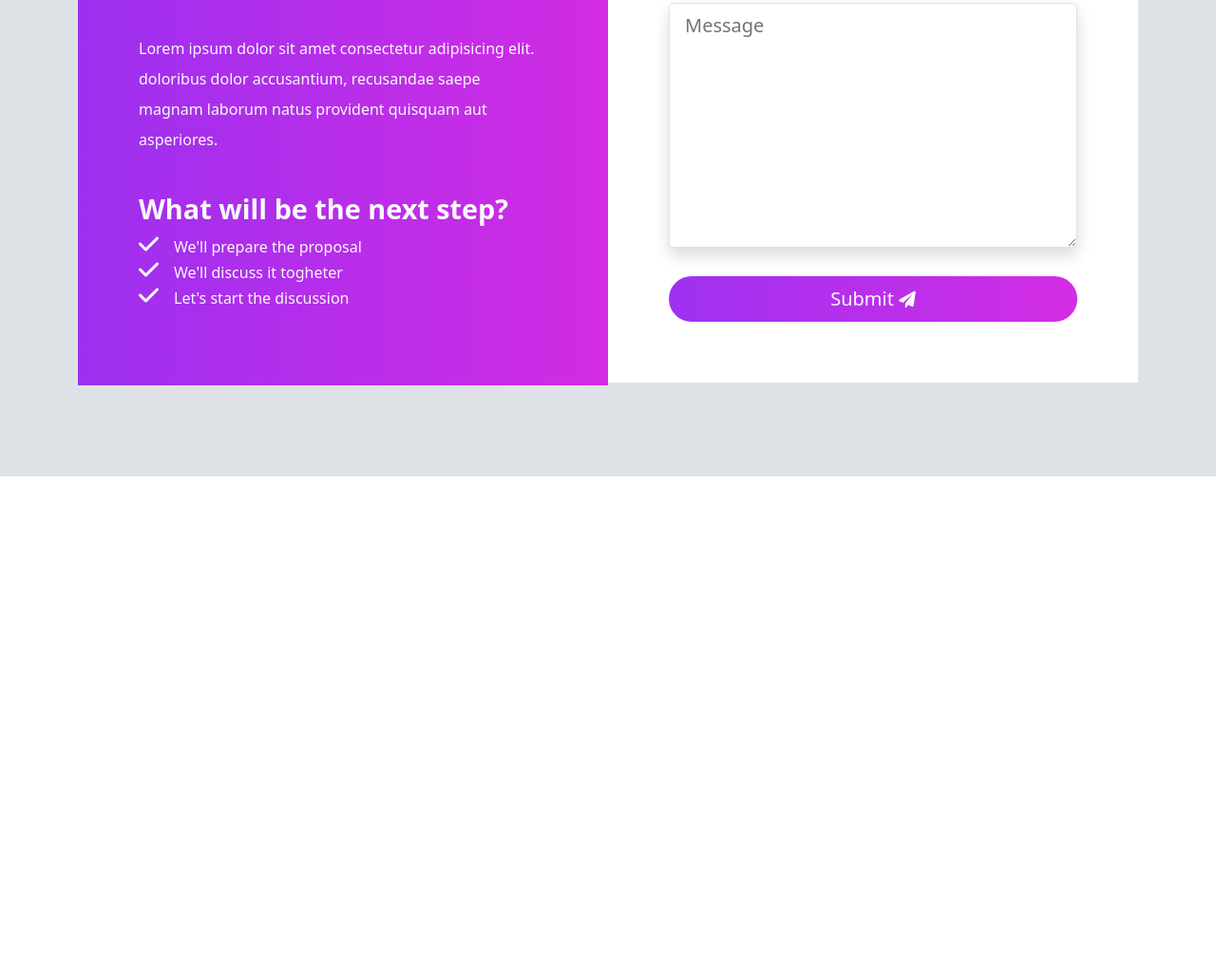
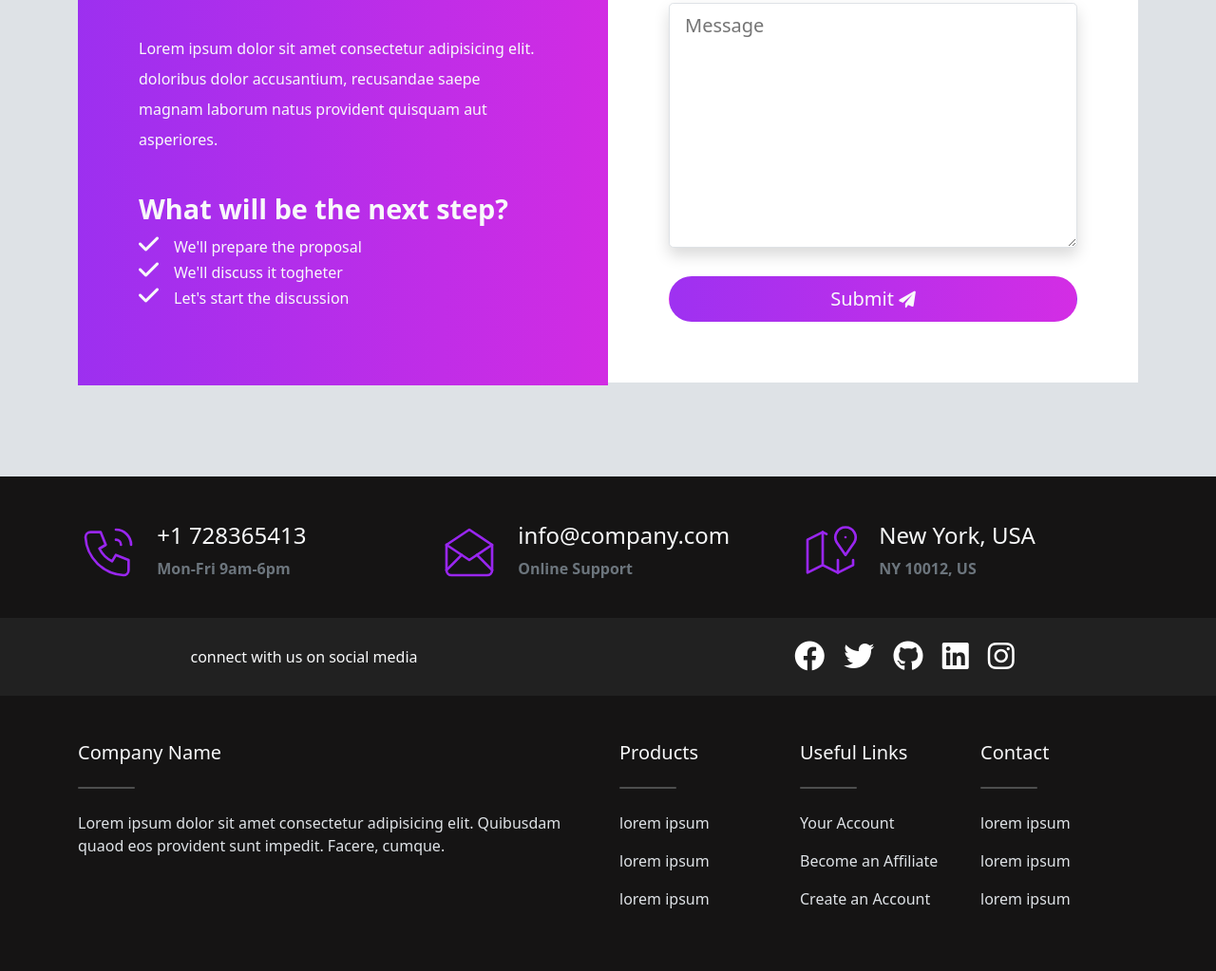
Before and after one commit to lucasrn9/bootstrap-sass, a website: page index.html in a window 1280 px wide. Shown: the part 7533-8556 px from the top of the page at 95% size. Before the commit the page ends 8035 px from the top, so only its background shows below. Drawn offline with nearby package versions, Linux system fonts and the light colour scheme.

Commit message:
Add section footer

```diff
--- a/index.html
+++ b/index.html
@@ -25,22 +25,22 @@
       <div class="collapse navbar-collapse justify-content-lg-end" id="navbarNav">
         <ul class="navbar-nav">
           <li class="nav-item">
-            <a class="nav-link active" aria-current="page" href="#">Home</a>
+            <a class="nav-link active" aria-current="page" href="#home">Home</a>
           </li>
           <li class="nav-item">
-            <a class="nav-link" href="#">Services</a>
+            <a class="nav-link" href="#services">Services</a>
           </li>
           <li class="nav-item">
-            <a class="nav-link" href="#">Testmonials</a>
+            <a class="nav-link" href="#testimonials">Testmonials</a>
           </li>
           <li class="nav-item">
-            <a class="nav-link" href="#">Faq</a>
+            <a class="nav-link" href="#faq">Faq</a>
           </li>
           <li class="nav-item">
-            <a class="nav-link" href="#">Portfolio</a>
+            <a class="nav-link" href="#portfolio">Portfolio</a>
           </li>
           <li class="nav-item">
-            <a class="nav-link" href="#">Contact</a>
+            <a class="nav-link" href="#contact">Contact</a>
           </li>
         </ul>
         <button type="button" class=" btn btn-nav-contact btn-lg rounded-pill ms-xl-3 d-none d-md-block"> +1 728365413
@@ -655,7 +655,107 @@
     </div>
     </div>
   </section>
+  <!-- footer -->
+  <section class="footer py-5" id="footer">
+    <div class="container">
+      <div class="row footer-headings">
+        <div class="col-12 col-md-4 d-flex d-md-block d-lg-flex">
+            <div class="footer-headings-icon">
+              <svg xmlns="http://www.w3.org/2000/svg" class="icon icon-tabler icon-tabler-phone-call"  viewBox="0 0 24 24" stroke-width="1" fill="none" stroke-linecap="round" stroke-linejoin="round">
+                <path stroke="none" d="M0 0h24v24H0z" fill="none"/>
+                <path d="M5 4h4l2 5l-2.5 1.5a11 11 0 0 0 5 5l1.5 -2.5l5 2v4a2 2 0 0 1 -2 2a16 16 0 0 1 -15 -15a2 2 0 0 1 2 -2" />
+                <path d="M15 7a2 2 0 0 1 2 2" />
+                <path d="M15 3a6 6 0 0 1 6 6" />
+              </svg>
+            </div>
+          <div class="footer-headings-content">
+            <h4 class="text-light footer-headings-content-title">+1 728365413</h4>
+            <p class="footer-headings-content-description">Mon-Fri 9am-6pm</p>
+          </div>
+        </div>
+        <div class="col-12 col-md-4 d-flex d-md-block d-lg-flex">
+          <div class="footer-headings-icon">
+            <svg xmlns="http://www.w3.org/2000/svg" class="icon icon-tabler icon-tabler-mail-opened"  viewBox="0 0 24 24" stroke-width="1" fill="none" stroke-linecap="round" stroke-linejoin="round">
+              <path stroke="none" d="M0 0h24v24H0z" fill="none"/>
+              <polyline points="3 9 12 15 21 9 12 3 3 9" />
+              <path d="M21 9v10a2 2 0 0 1 -2 2h-14a2 2 0 0 1 -2 -2v-10" />
+              <line x1="3" y1="19" x2="9" y2="13" />
+              <line x1="15" y1="13" x2="21" y2="19" />
+            </svg>
+          </div>
+          <div class="footer-headings-content">
+            <h4 class="text-light footer-headings-content-title">info@company.com</h4>
+            <p class="footer-headings-content-description">Online Support</p>
+          </div>
+        </div>
+        <div class="col-12 col-md-4 d-flex d-md-block d-lg-flex">
+          <div class="footer-headings-icon">
+            <svg xmlns="http://www.w3.org/2000/svg" class="icon icon-tabler icon-tabler-map-2"  viewBox="0 0 24 24" stroke-width="1" fill="none" stroke-linecap="round" stroke-linejoin="round">
+              <path stroke="none" d="M0 0h24v24H0z" fill="none"/>
+              <line x1="18" y1="6" x2="18" y2="6.01" />
+              <path d="M18 13l-3.5 -5a4 4 0 1 1 7 0l-3.5 5" />
+              <polyline points="10.5 4.75 9 4 3 7 3 20 9 17 15 20 21 17 21 15" />
+              <line x1="9" y1="4" x2="9" y2="17" />
+              <line x1="15" y1="15" x2="15" y2="20" />
+            </svg>
+          </div>
+          <div class="footer-headings-content">
+            <h4 class="text-light footer-headings-content-title">New York, USA</h4>
+            <p class="footer-headings-content-description">NY 10012, US</p>
+          </div>
+        </div>
+      </div>
+    </div>
+    <div class="row footer-socials py-4 m-0 mt-4">
+      <div class="container">
+        <div class="row text-center">
+          <div class="col-12 col-sm-6">
+            <p class="footer-social-text m-0 text-light">connect with us on social media</p>
+          </div>
+          <div class="col-12 col-sm-6">
+            <div class="footer-social-icons mt-3 mt-sm-0">
+              <i class="fa-brands fa-facebook"></i>
+              <i class="fa-brands fa-twitter"></i>
+              <i class="fa-brands fa-github"></i>
+              <i class="fa-brands fa-linkedin"></i>
+              <i class="fa-brands fa-instagram"></i>
+            </div>
+          </div>
+        </div>
+      </div>
+    </div>
+    <div class="container footer-utilities mt-5">
+      <div class="row text-light">
+        <div class="col-12 col-lg-6 mb-5 mb-lg-0">
+          <h5>Company Name</h5>
+          <hr>
+          <p>Lorem ipsum dolor sit amet consectetur adipisicing elit. Quibusdam quaod eos provident sunt impedit. Facere, cumque.</p>
+        </div>
+        <div class="col-md-4 col-lg-2 mb-4 mb-md-0">
+          <h5>Products</h5>
+          <hr>
+          <p>lorem ipsum</p>
+          <p>lorem ipsum</p>
+          <p>lorem ipsum</p>
+        </div>
+        <div class="col-md-4 col-lg-2 mb-4 mb-md-0">
+          <h5>Useful Links</h5>
+          <hr>
+          <p>Your Account</p>
+          <p>Become an Affiliate</p>
+          <p>Create an Account</p>
+        </div>
+        <div class="col-md-4 col-lg-2 mb-4 mb-md-0">
+          <h5>Contact</h5>
+          <hr>
+          <p>lorem ipsum</p>
+          <p>lorem ipsum</p>
+          <p>lorem ipsum</p>
+        </div>
 
+      </div>
+    </div>
+  </section>
   <script src="https://cdn.jsdelivr.net/npm/bootstrap@5.1.3/dist/js/bootstrap.bundle.min.js"
     integrity="sha384-ka7Sk0Gln4gmtz2MlQnikT1wXgYsOg+OMhuP+IlRH9sENBO0LRn5q+8nbTov4+1p"
     crossorigin="anonymous"></script>
--- a/scss/_custom.scss
+++ b/scss/_custom.scss
@@ -1,6 +1,7 @@
 // colors
 $primary:#9926f0;
 $secondary:#d122e3;
+$footer:#151414;
 
 //accordion
 $accordion-padding-y: 1.50rem;
--- a/scss/sections/_footer.scss
+++ b/scss/sections/_footer.scss
@@ -0,0 +1,66 @@
+@use"../custom" as *;
+
+.footer{
+    background-color: $footer;
+}
+
+.footer-headings{
+    .footer-headings-icon{
+        margin-right: 1.2rem;
+        width: 4rem;
+        stroke: $primary;
+    }
+    .footer-headings-content{
+        color: $gray-600;
+        font-weight: 600;
+    }
+
+    @media(max-width:576px){
+        .footer-headings-icon{
+            width: 2.5rem;
+        }
+         .footer-headings-content-title{
+            font-size: 1rem;
+         }
+         .footer-headings-content-description{
+             font-size: 0.85rem;
+         }
+
+    }
+}
+
+.footer-socials{
+    background-color: #212121;
+
+    .footer-social-text{
+        position: relative;
+        top: 50%;
+        transform: translateY(-50%);
+    }
+
+    .footer-social-icons{
+        i{
+            color: white;
+            font-size: 2rem;
+            margin-right: 1rem;
+        }
+    }
+}
+
+.footer-utilities{
+    @media (max-width:991px) {
+        text-align: center;
+    }
+p{
+    color: $gray-300;
+}
+hr{
+    width: 60px;
+    height: 2px;
+    border-radius: 20px;
+    margin: 1.5rem 0;
+    @media (max-width:991px) {
+        margin: 1.5rem auto;
+    }
+}
+}
```
Also changed, not shown: assets/css/style.css, 1 other file.
